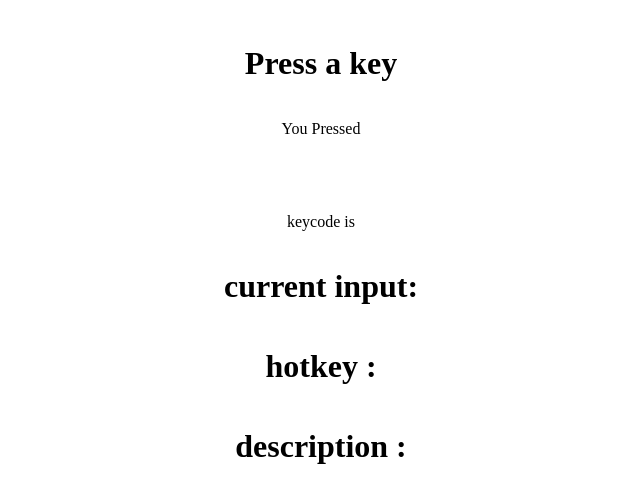
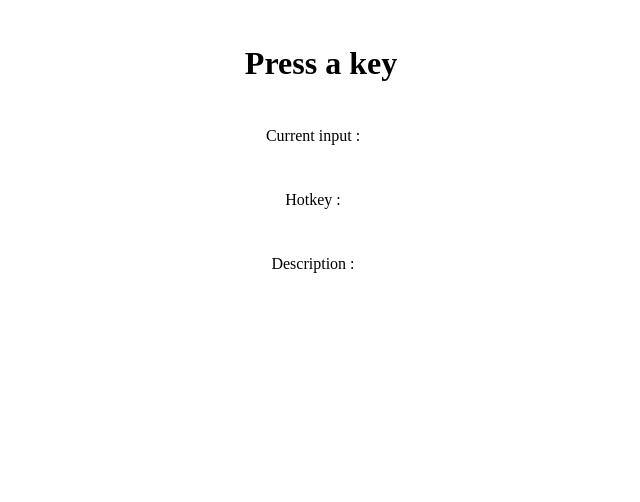
Before and after one commit to allmtz/hotkey-checker, a Next.js app: page / in a window 1280 px wide. Shown: the top 502 px of the page, without its empty margins (319-959 px from the left). Built offline with nearby package versions, Linux system fonts and the light colour scheme.

Commit message:
created TextDisplay component

```diff
--- /dev/null
+++ b/src/components/TextDisplay.tsx
@@ -0,0 +1,18 @@
+export const TextDisplay = ({
+  prompt,
+  statefulText,
+}: {
+  prompt: string;
+  statefulText: string;
+}) => {
+  return (
+    <>
+      <div className="flex-row">
+        <p>{prompt} </p>
+        <p className="large-text flex-row ">
+          <b>{statefulText}</b>
+        </p>
+      </div>
+    </>
+  );
+};
--- a/src/pages/index.tsx
+++ b/src/pages/index.tsx
@@ -1,3 +1,4 @@
+import { TextDisplay } from "@/components/TextDisplay";
 import { useEffect, useState } from "react";
 import chromeHksObj from "../../chromeHotkeys";
 
@@ -63,12 +64,12 @@ export default function Home() {
     <>
       <div className="container">
         <h1>Press a key</h1>
-        <p>You Pressed</p>
-        <h1>{keyPressed}</h1>
-        <p>keycode is {keyCode}</p>
-        <h1>current input: {input.join(" + ")}</h1>
-        <h1>hotkey : {previousInput}</h1>
-        <h1>description : {description}</h1>
+        <TextDisplay
+          prompt="Current input : "
+          statefulText={input.join(" + ")}
+        />
+        <TextDisplay prompt="Hotkey : " statefulText={previousInput} />
+        <TextDisplay prompt="Description : " statefulText={description} />
       </div>
     </>
   );
--- a/src/styles/globals.css
+++ b/src/styles/globals.css
@@ -4,3 +4,14 @@
   align-items: center;
   padding: 1rem;
 }
+
+.flex-row {
+  display: flex;
+  align-items: center;
+  justify-items: center;
+  gap: 1rem;
+}
+
+.large-text {
+  font-size: 2rem;
+}
```
